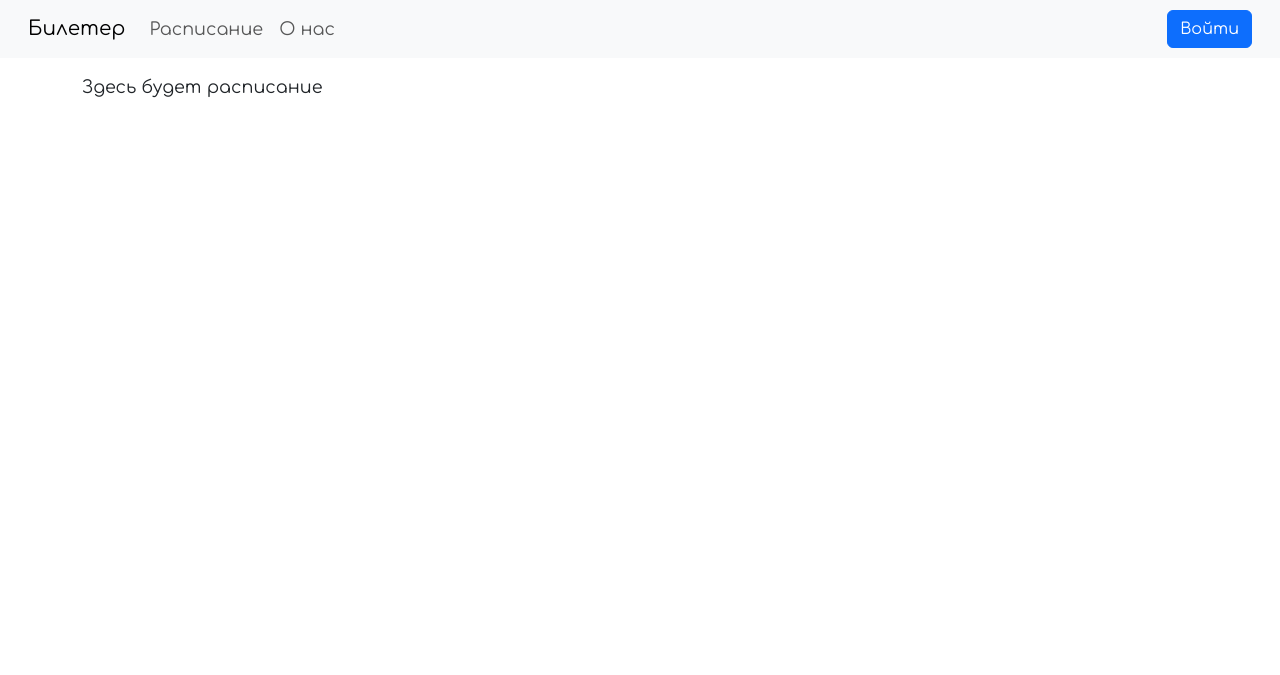
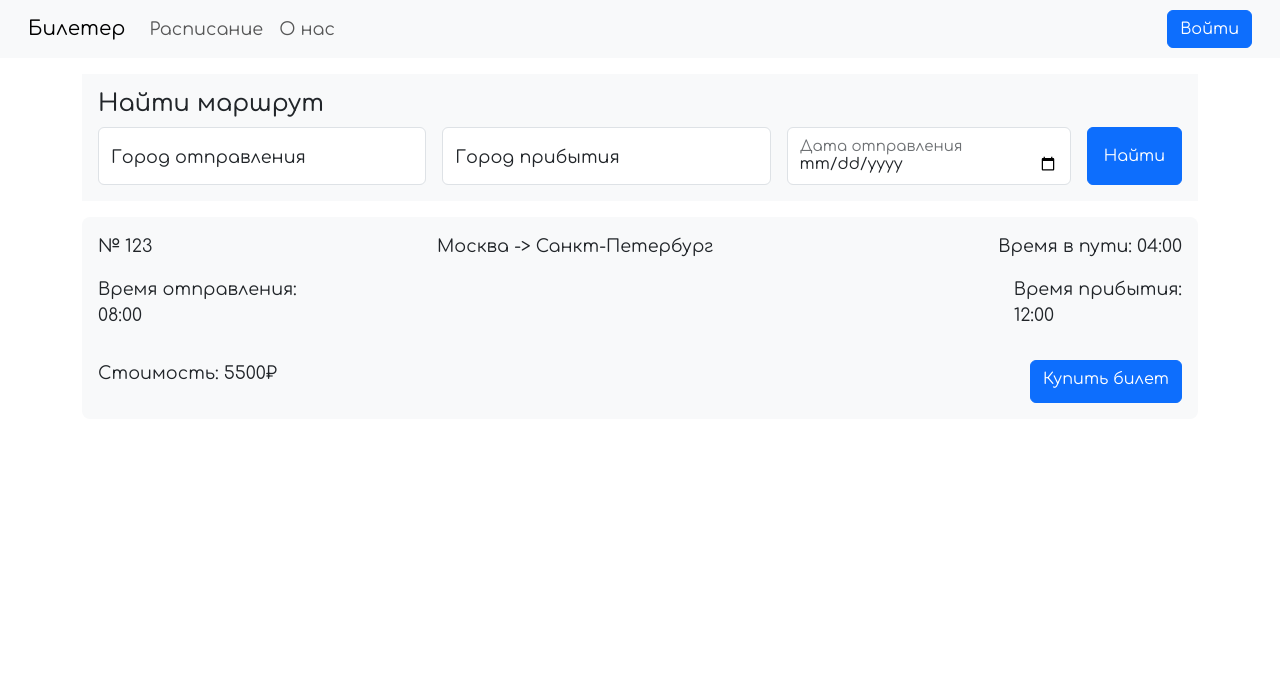
Before and after one commit to AlexOS12/obukhov-221-3210-web-dev-kp, a Flask app: page /schedule in a window 1280 px wide. Shown: the top 675 px of the page. Run offline with Flask 3, Linux system fonts and the light colour scheme.

Commit message:
Готова карточка рейса и поле поиска маршрута

```diff
--- a/app/templates/schedule.html
+++ b/app/templates/schedule.html
@@ -1,5 +1,30 @@
 {% extends 'base.html' %}
 
+{% from 'trip_card_macro.html' import trip_card_macro %}
+
 {% block content %}
-    Здесь будет расписание
+    <div class="container bg-light p-3 mb-3">
+        <h4>Найти маршрут</h4>
+        <div>
+            <form class="d-flex flex-wrap" action="POST">
+                <div class="form-floating flex-grow-1 me-3 mb-md-0 mb-3">
+                    <input type="text" class="form-control" id="depart_city" name="depart_city" placeholder="" required>
+                    <label for="depart_city">Город отправления</label>
+                </div>
+                <div class="form-floating flex-grow-1 me-3 mb-md-0 mb-3">
+                    <input type="text" class="form-control" id="arrive_city" name="arrive_city" placeholder="" required>
+                    <label for="depart_city">Город прибытия</label>
+                </div>
+                <div class="form-floating flex-grow-1 me-3 mb-md-0 mb-3">
+                    <input type="date" class="form-control" id="depart_date" name="depart_date" required>
+                    <label for="depart_city">Дата отправления</label>
+                </div>
+                <div>
+                    <button class="btn btn-primary p-3 mb-md-0 mb-3">Найти</button>
+                </div>
+            </form>
+        </div>
+    </div>
+
+    {{ trip_card_macro(123, 'Москва', 'Санкт-Петербург', '08:00', '12:00', '04:00', 5500, 'buying') }}
 {% endblock %}
--- /dev/null
+++ b/app/templates/trip_card_macro.html
@@ -0,0 +1,24 @@
+{% macro trip_card_macro(trip_no, depart_city, arrive_city, depart_time, arrive_time, travel_time, price,
+status='buying') %}
+<div class="container rounded-3 p-3 bg-light">
+    <div class="d-flex justify-content-between mb-3">
+        <div>№ {{ trip_no }}</div>
+        <div class="text-center">{{ depart_city }} -> {{ arrive_city }}</div>
+        <div class="text-end">Время в пути: {{ travel_time }}</div>
+    </div>
+    <div class="d-flex justify-content-between mb-3">
+        <div class="d-flex flex-column justify-content-center">
+            <p class="mb-0">Время отправления:</p>
+            <p>{{ depart_time }}</p>
+        </div>
+        <div class="d-flex flex-column justify-content-center">
+            <p class="mb-0">Время прибытия:</p>
+            <p class="text">{{ arrive_time }}</p>
+        </div>
+    </div>
+    <div class="d-flex justify-content-between">
+        <p>Стоимость: {{ price }}&#8381;</p>
+        <a class="btn btn-primary" href="#">Купить билет</a>
+    </div>
+</div>
+{% endmacro %}
```
